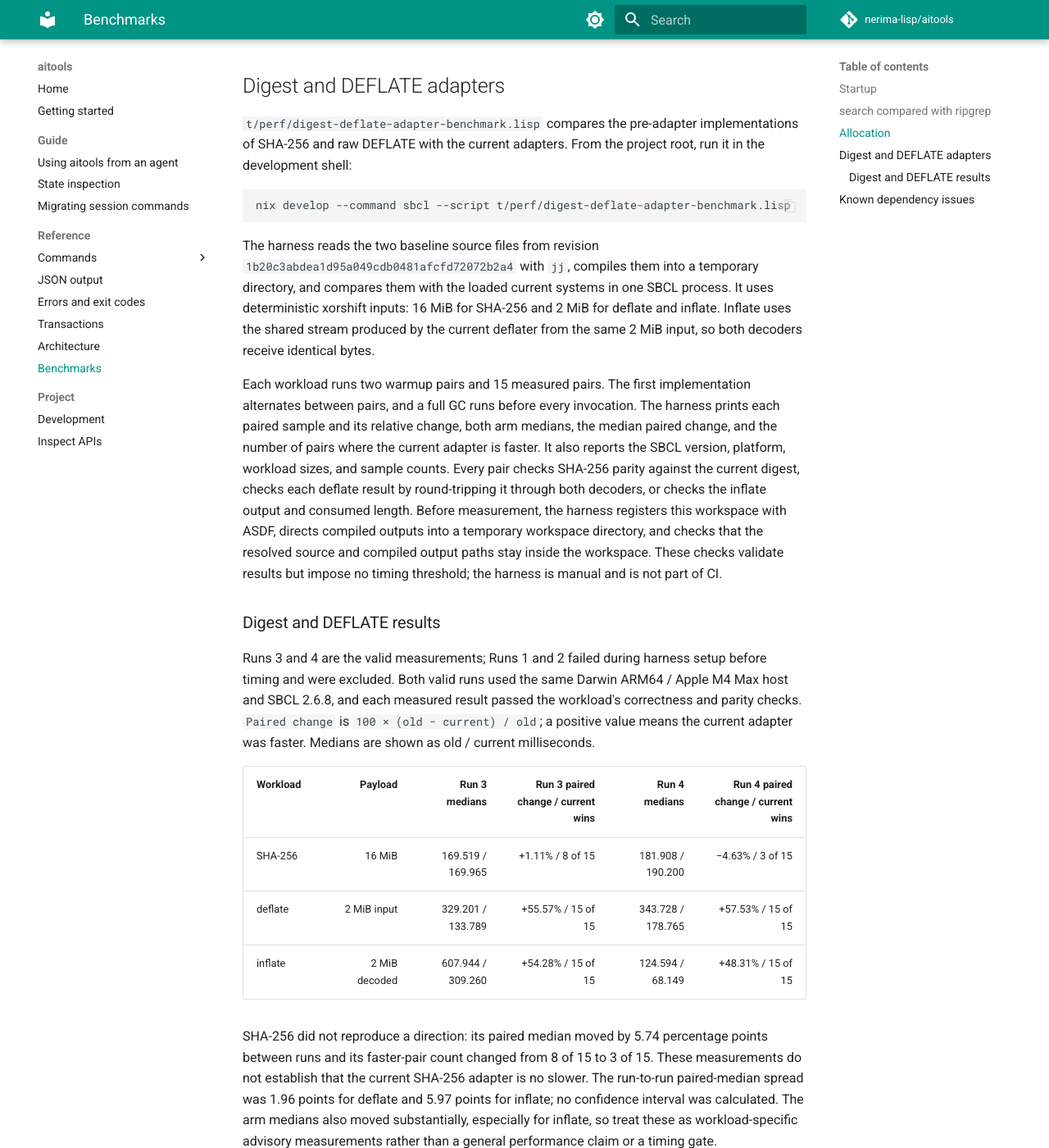
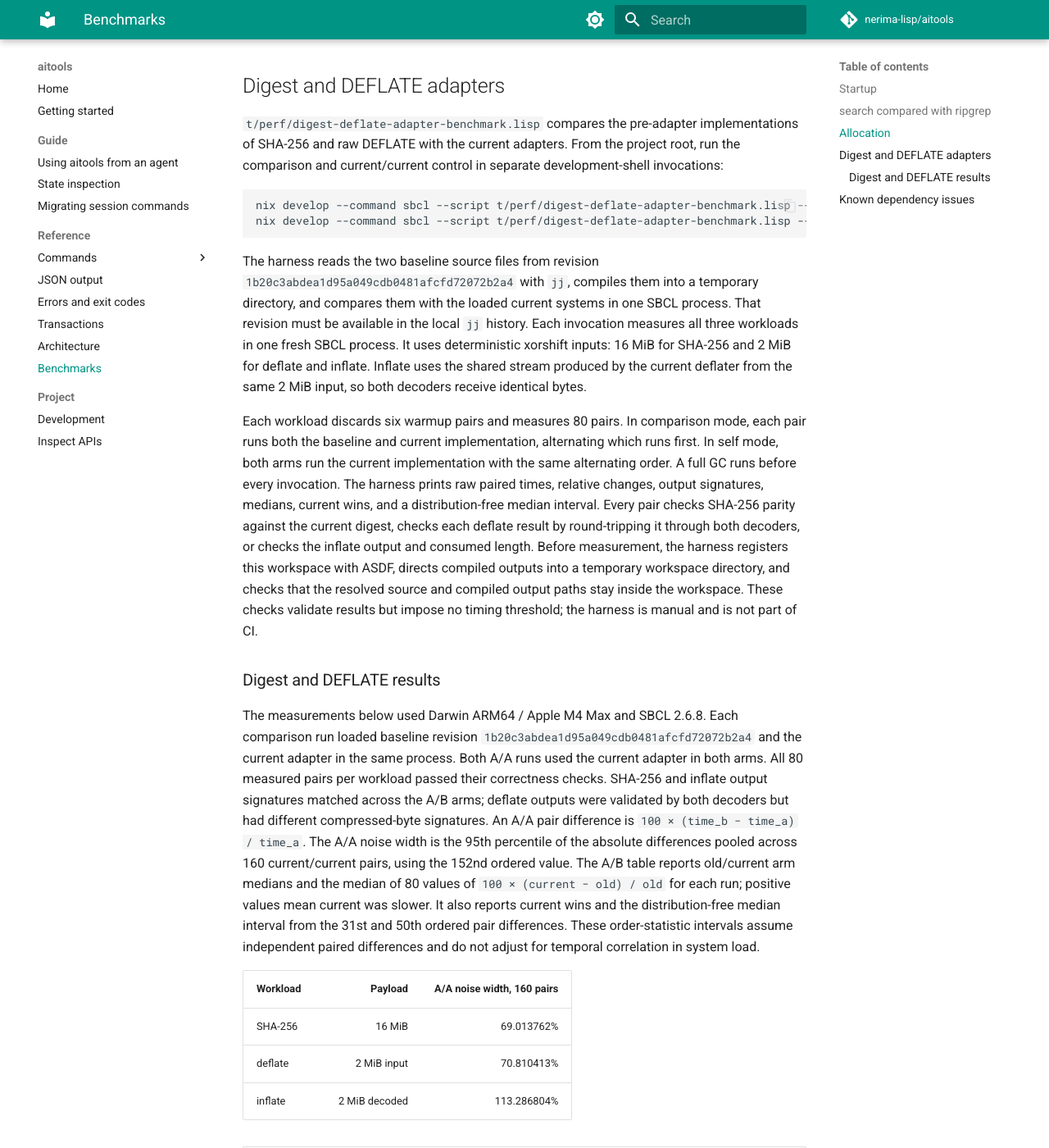
Before and after one commit to nerima-lisp/aitools, an MkDocs documentation site: the page built from docs/src/reference/benchmarks.md, in a window 1280 px wide and 1400 px high, scrolled down 1397 px. Shown: the whole window at 82% size. Built offline with MkDocs 1.6.1 and Material for MkDocs 9.7.7, drawn with Linux system fonts in a browser that asks for light colours; comment, search, counter and statistics services are not loaded; some of the changed text lies outside the part shown.

Commit message:
perf: add repeatable digest adapter benchmark

````diff
--- a/docs/src/reference/benchmarks.md
+++ b/docs/src/reference/benchmarks.md
@@ -59,46 +59,89 @@ To run the suite, including this file, see
 ## Digest and DEFLATE adapters
 
 `t/perf/digest-deflate-adapter-benchmark.lisp` compares the pre-adapter implementations of SHA-256 and raw
-DEFLATE with the current adapters. From the project root,
-run it in the development shell:
+DEFLATE with the current adapters. From the project root, run the comparison
+and current/current control in separate development-shell invocations:
 
 ```sh
-nix develop --command sbcl --script t/perf/digest-deflate-adapter-benchmark.lisp
+nix develop --command sbcl --script t/perf/digest-deflate-adapter-benchmark.lisp --mode compare --warmup-pairs 6 --sample-pairs 80
+nix develop --command sbcl --script t/perf/digest-deflate-adapter-benchmark.lisp --mode self --self-arm current --warmup-pairs 6 --sample-pairs 80
 ```
 
 The harness reads the two baseline source files from revision
 `1b20c3abdea1d95a049cdb0481afcfd72072b2a4` with `jj`, compiles them into a
 temporary directory, and compares them with the loaded current systems in one
-SBCL process. It uses deterministic xorshift inputs: 16 MiB for SHA-256 and
-2 MiB for deflate and inflate. Inflate uses the shared stream produced by the
-current deflater from the same 2 MiB input, so both decoders receive identical
-bytes.
+SBCL process. That revision must be available in the local `jj` history. Each
+invocation measures all three workloads in one fresh SBCL process. It uses
+deterministic xorshift inputs: 16 MiB for SHA-256 and 2 MiB
+for deflate and inflate. Inflate uses the shared stream produced by the current
+deflater from the same 2 MiB input, so both decoders receive identical bytes.
 
-Each workload runs two warmup pairs and 15 measured pairs. The first
-implementation alternates between pairs, and a full GC runs before every
-invocation. The harness prints each paired sample and its relative change,
-both arm medians, the median paired change, and the number of pairs where the
-current adapter is faster. It also reports the SBCL version, platform,
-workload sizes, and sample counts. Every pair checks SHA-256 parity against the
-current digest, checks each deflate result by round-tripping it through both
-decoders, or checks the inflate output and consumed length. Before measurement,
-the harness registers this workspace with ASDF, directs compiled outputs into a
-temporary workspace directory, and checks that the resolved source and
-compiled output paths stay inside the workspace. These checks validate
-results but impose no timing threshold; the harness is manual and is not part
-of CI.
+Each workload discards six warmup pairs and measures 80 pairs. In comparison
+mode, each pair runs both the baseline and current implementation, alternating
+which runs first. In self mode, both arms run the current implementation with
+the same alternating order. A full GC runs before every invocation. The harness
+prints raw paired times, relative changes, output signatures, medians, current
+wins, and a distribution-free median interval. Every pair checks SHA-256 parity
+against the current digest, checks each deflate result by round-tripping it
+through both decoders, or checks the inflate output and consumed length. Before
+measurement, the harness registers this workspace with ASDF, directs compiled
+outputs into a temporary workspace directory, and checks that the resolved
+source and compiled output paths stay inside the workspace. These checks
+validate results but impose no timing threshold; the harness is manual and is
+not part of CI.
 
 ### Digest and DEFLATE results
 
-Runs 3 and 4 are the valid measurements; Runs 1 and 2 failed during harness setup before timing and were excluded. Both valid runs used the same Darwin ARM64 / Apple M4 Max host and SBCL 2.6.8, and each measured result passed the workload's correctness and parity checks. `Paired change` is `100 × (old − current) / old`; a positive value means the current adapter was faster. Medians are shown as old / current milliseconds.
+The measurements below used Darwin ARM64 / Apple M4 Max and SBCL 2.6.8. Each
+comparison run loaded baseline revision
+`1b20c3abdea1d95a049cdb0481afcfd72072b2a4` and the current adapter in the same
+process. Both A/A runs used the current adapter in both arms. All 80 measured
+pairs per workload passed their correctness checks. SHA-256 and inflate output
+signatures matched across the A/B arms; deflate outputs were validated by both
+decoders but had different compressed-byte signatures. An A/A pair difference
+is `100 × (time_b − time_a) / time_a`. The A/A noise width is the 95th
+percentile of the absolute differences pooled across 160 current/current pairs,
+using the 152nd ordered value. The A/B table reports old/current arm medians
+and the median of 80 values of `100 × (current − old) / old` for each run;
+positive values mean current was slower. It also reports current wins and the
+distribution-free median interval from the 31st and 50th ordered pair
+differences. These order-statistic intervals assume independent paired
+differences and do not adjust for temporal correlation in system load.
 
-| Workload | Payload | Run 3 medians | Run 3 paired change / current wins | Run 4 medians | Run 4 paired change / current wins |
+| Workload | Payload | A/A noise width, 160 pairs |
+|---|---:|---:|
+| SHA-256 | 16 MiB | 69.013762% |
+| deflate | 2 MiB input | 70.810413% |
+| inflate | 2 MiB decoded | 113.286804% |
+
+| Workload | Run | Old / current median (ms) | Paired median change | 95%+ interval | Current faster |
 |---|---:|---:|---:|---:|---:|
-| SHA-256 | 16 MiB | 169.519 / 169.965 | +1.11% / 8 of 15 | 181.908 / 190.200 | −4.63% / 3 of 15 |
-| deflate | 2 MiB input | 329.201 / 133.789 | +55.57% / 15 of 15 | 343.728 / 178.765 | +57.53% / 15 of 15 |
-| inflate | 2 MiB decoded | 607.944 / 309.260 | +54.28% / 15 of 15 | 124.594 / 68.149 | +48.31% / 15 of 15 |
+| SHA-256 | 1 | 252.697995 / 245.552500 | +3.516982% | −1.350893% to +5.898093% | 32/80 |
+| SHA-256 | 2 | 239.638000 / 235.380495 | −0.663535% | −3.210751% to +3.869691% | 42/80 |
+| deflate | 1 | 490.143010 / 185.922500 | −60.222820% | −63.529202% to −57.141015% | 80/80 |
+| deflate | 2 | 355.699000 / 147.624495 | −57.826465% | −59.288730% to −56.175170% | 80/80 |
+| inflate | 1 | 140.536005 / 74.548500 | −47.002578% | −48.325899% to −45.224114% | 78/80 |
+| inflate | 2 | 174.507010 / 87.870500 | −47.208156% | −50.088415% to −43.256759% | 74/80 |
 
-SHA-256 did not reproduce a direction: its paired median moved by 5.74 percentage points between runs and its faster-pair count changed from 8 of 15 to 3 of 15. These measurements do not establish that the current SHA-256 adapter is no slower. The run-to-run paired-median spread was 1.96 points for deflate and 5.97 points for inflate; no confidence interval was calculated. The arm medians also moved substantially, especially for inflate, so treat these as workload-specific advisory measurements rather than a general performance claim or a timing gate.
+For SHA-256, both A/B interval upper bounds are inside the measured A/A noise
+width, so these runs support the conclusion that the current adapter was not
+slower than the baseline within the resolution of this measurement. The A/A
+noise width is large, so this is not evidence of tight performance equivalence.
+Deflate and inflate were faster with the current adapters in both runs, with
+both intervals below zero.
+
+The host was under high load from another project's processing during every
+official run. The recorded one-minute load averages immediately before and
+after each process were 75.66 to 93.87 for A/A run 1, 90.58 to 60.04 for A/A
+run 2, 55.20 to 60.61 for A/B run 1, and 62.26 to 71.75 for A/B run 2. Each
+run's `uptime` output
+and all raw paired samples were retained with the local measurement logs under
+`~/.local/state/aitools-phase2/logs/`: `sha256-perf-aa-current-run1.log`,
+`sha256-perf-aa-current-run2.log`, `sha256-perf-ab-run1.log`, and
+`sha256-perf-ab-run2.log`. The high-load condition is part of these results and
+makes the measured noise widths poor thresholds for detecting small
+regressions. These are advisory measurements, not a general performance
+guarantee or a CI timing gate.
 
 ## Known dependency issues
 
````
Also changed, not shown: 2 other files.
